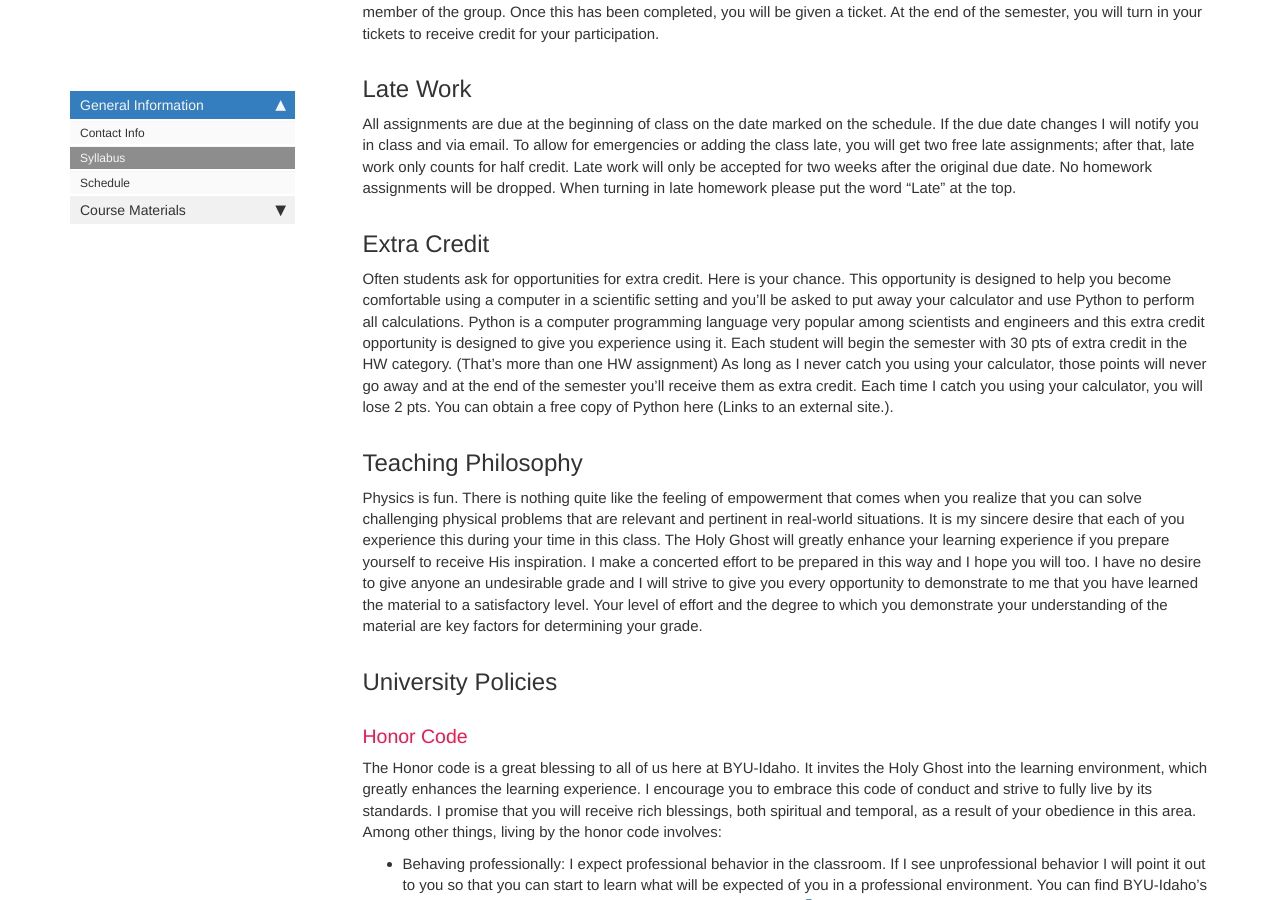
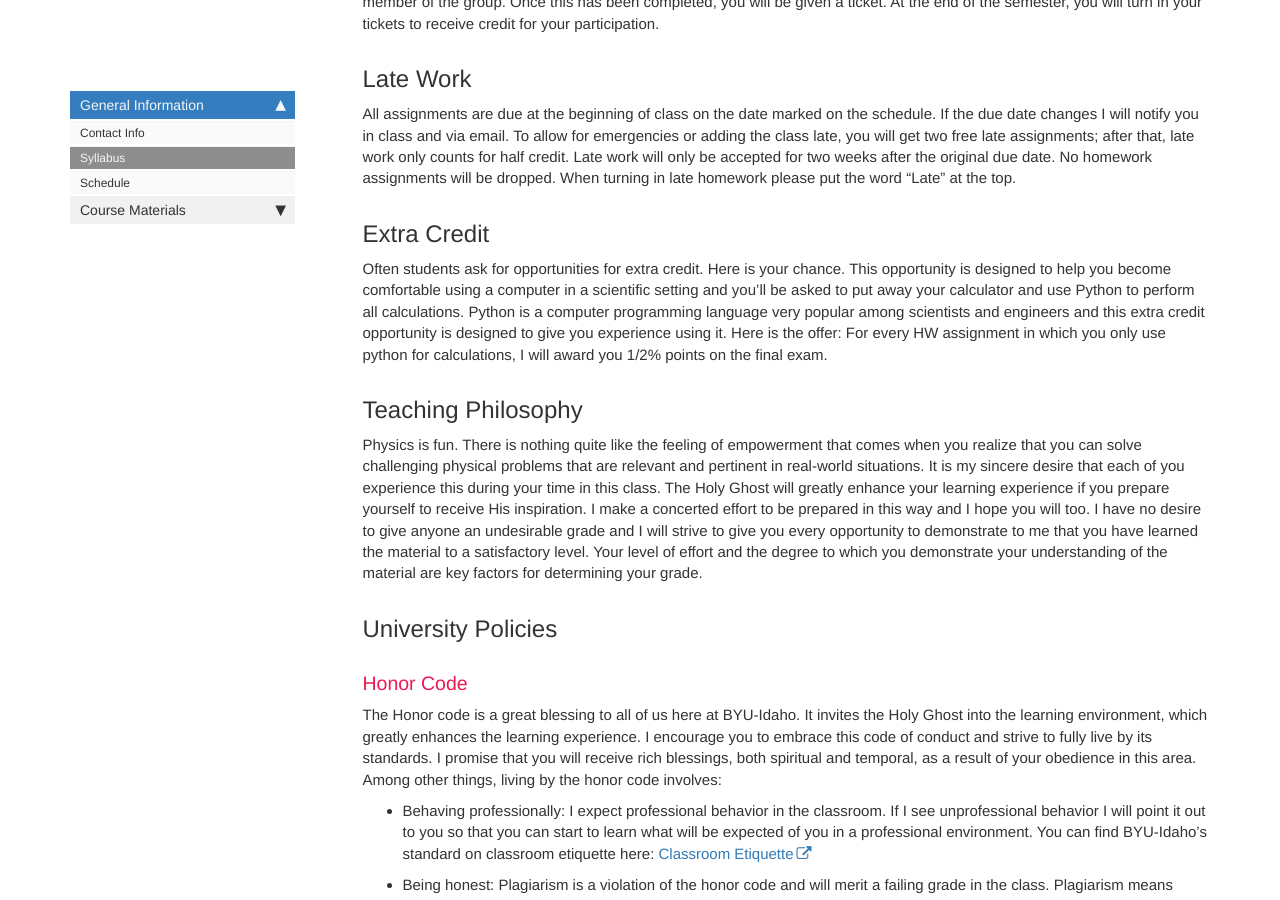
Before and after one commit to lancejnelson/PH323, a Jekyll site: the page built from course_docs/syllabus.md, in a window 1280 px wide and 900 px high, scrolled down 4247 px. Built offline with Jekyll 4.4.1, drawn with Linux system fonts in a browser that asks for light colours; comment, search, counter and statistics services are not loaded.

```diff
--- a/course_docs/syllabus.md
+++ b/course_docs/syllabus.md
@@ -259,13 +259,9 @@
 away your calculator and use Python to perform all
 calculations. Python is a computer programming language very popular
 among scientists and engineers and this extra credit opportunity is
-designed to give you experience using it. Each student will begin the
-semester with 30 pts of extra credit in the HW category. (That's more
-than one HW assignment) As long as I never catch you using your
-calculator, those points will never go away and at the end of the
-semester you'll receive them as extra credit. Each time I catch you
-using your calculator, you will lose 2 pts. You can obtain a free copy
-of Python here (Links to an external site.).
+designed to give you experience using it.  Here is the offer: For
+every HW assignment in which you only use python for calculations, I
+will award you 1/2% points on the final exam.
 
 ## Teaching Philosophy
 
@@ -305,7 +301,7 @@
 [dress]: http://www.byui.edu/catalog/#/policy/SkaRPKHTl?bc=true&bcCurrent=Dress%20and%20Grooming%20Standards&bcGroup=University%20Standards&bcItemType=policies
 
 
-## Disabilities
+### Disabilities
 
 BYU-Idaho does not discriminate against persons with disabilities in providing its educational and administrative services and programs, and follows applicable federal and state law. This policy extends to the University's electronic and information technologies (EIT).
 
@@ -313,7 +309,7 @@
 
 [disabilities]: http://www.byui.edu/disability-services
 
-## Sexual Harassment
+### Sexual Harassment
 
 BYU-Idaho prohibits sex discrimination against any participant in its education programs or activities. Prohibited sex discrimination includes incidents of sexual harassment (including sexual violence), dating violence, domestic violence, sexual assault, and stalking (collectively ''sexual misconduct'').
 
```
